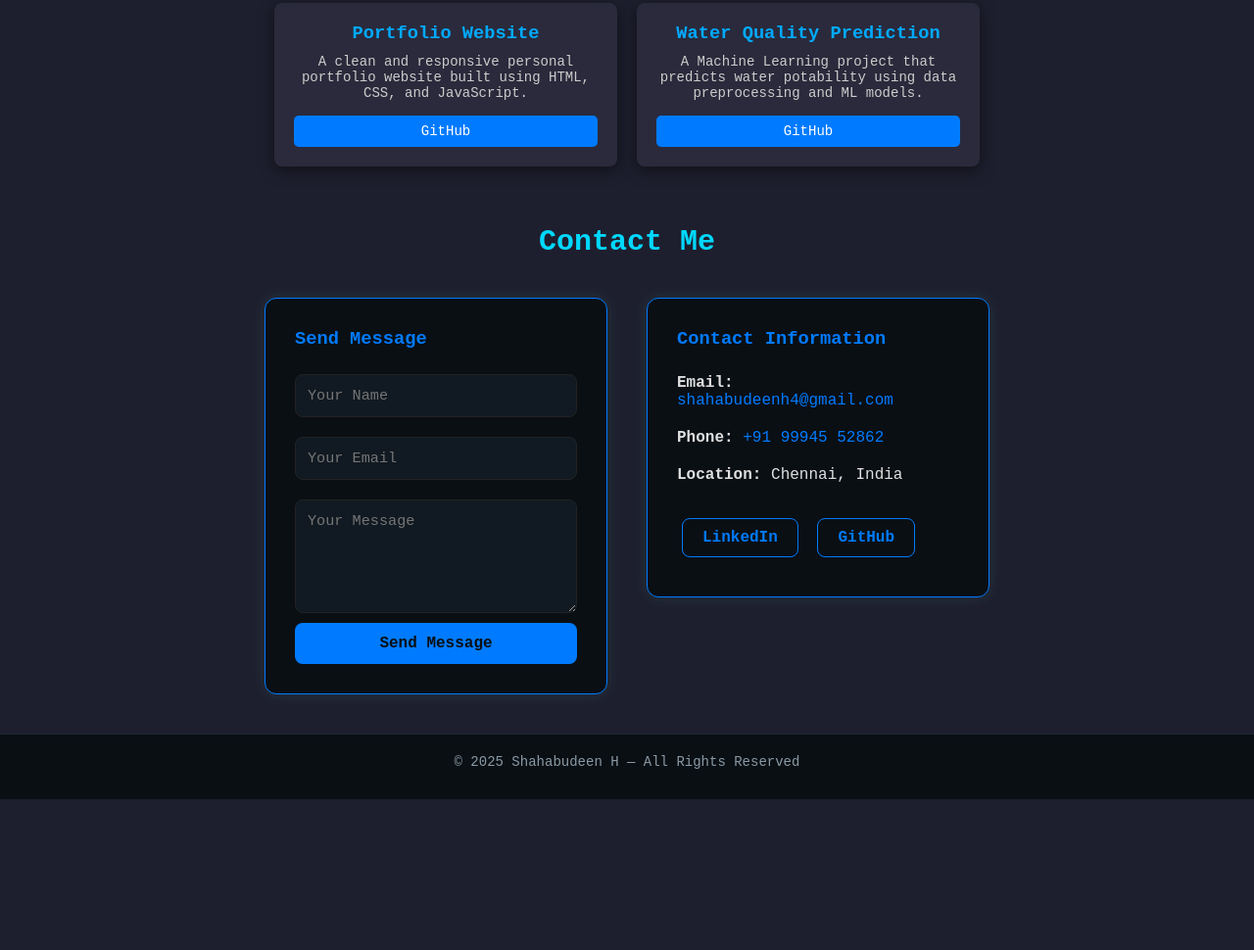
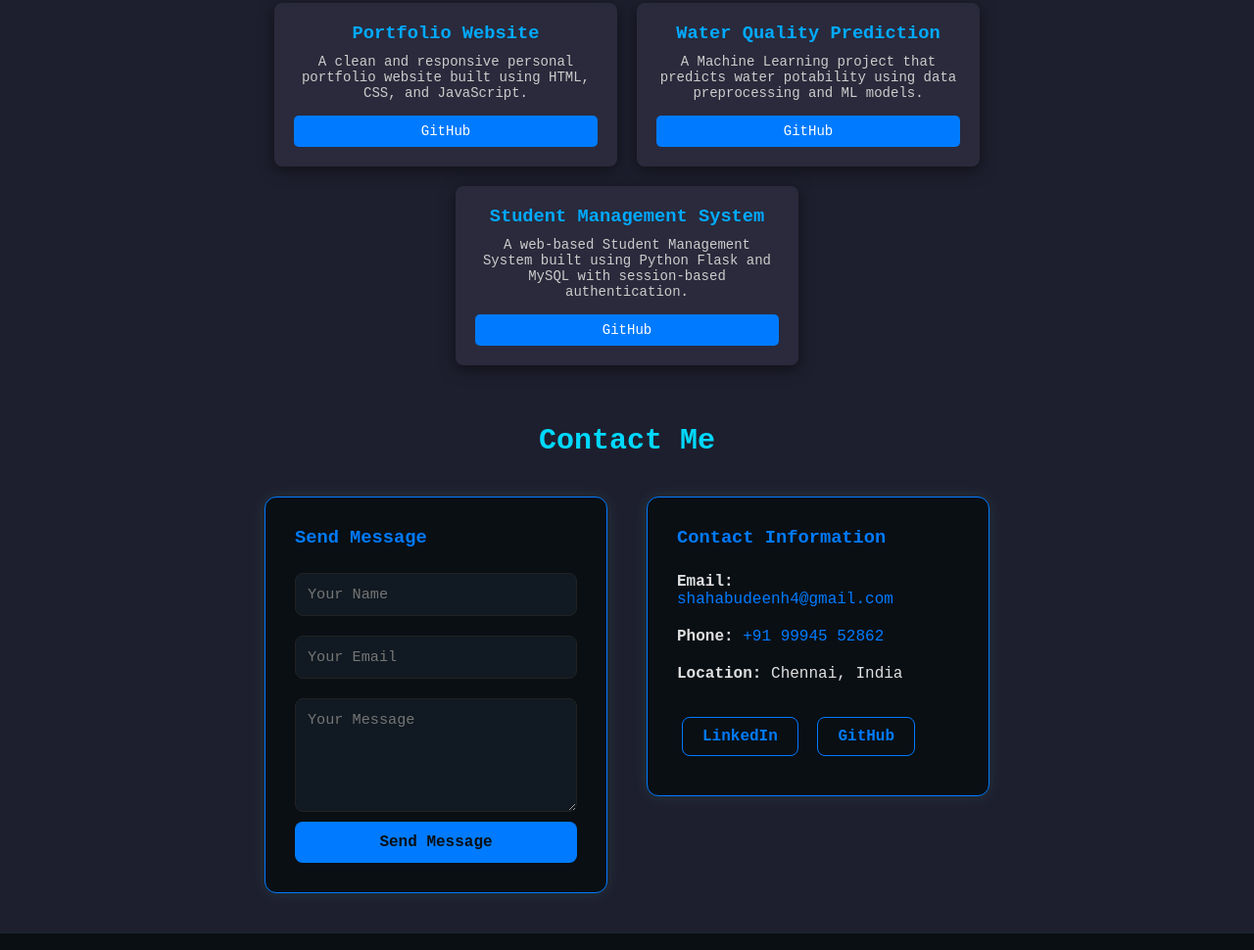
Before and after one commit to shahabudeen-h/My-Portfolio, a plain HTML site: page index.html in a window 1280 px wide. Shown: the part 1508-2478 px from the top of the page at 98% size. Before the commit the page ends 2324 px from the top, so only its background shows below. Drawn offline with Linux system fonts and the light colour scheme.

Commit message:
Update index.html

```diff
--- a/index.html
+++ b/index.html
@@ -78,17 +78,24 @@
             </div>
 
             <!-- Project Card 3 -->
-            <!-- <div class="project-card">
-                <h3>Weather App</h3>
-                <p>Fetches real-time weather data using API and displays temperature, humidity, and conditions.</p>
-                <a href="https://github.com/yourusername/weather-app" target="_blank" class="project-btn">GitHub</a>
-            </div> -->
+            <div class="project-card">
+                <h3>Student Management System</h3>
+                <p>A web-based Student Management System built using Python Flask and MySQL with session-based authentication.</p>
+                <a href="https://github.com/shahabudeen-h/student-management-system" target="_blank" class="project-btn">GitHub</a>
+            </div>
 
             <!-- Project Card 4 -->
             <!-- <div class="project-card">
                 <h3>E-Commerce Frontend</h3>
                 <p>A modern UI with product listing, cart functionality, and LocalStorage support.</p>
                 <a href="https://github.com/yourusername/ecommerce-frontend" target="_blank" class="project-btn">GitHub</a>
+            </div> -->
+
+            <!-- Project Card 5 -->
+            <!-- <div class="project-card">
+                <h3>Weather App</h3>
+                <p>Fetches real-time weather data using API and displays temperature, humidity, and conditions.</p>
+                <a href="https://github.com/yourusername/weather-app" target="_blank" class="project-btn">GitHub</a>
             </div> -->
 
         </div>
```
